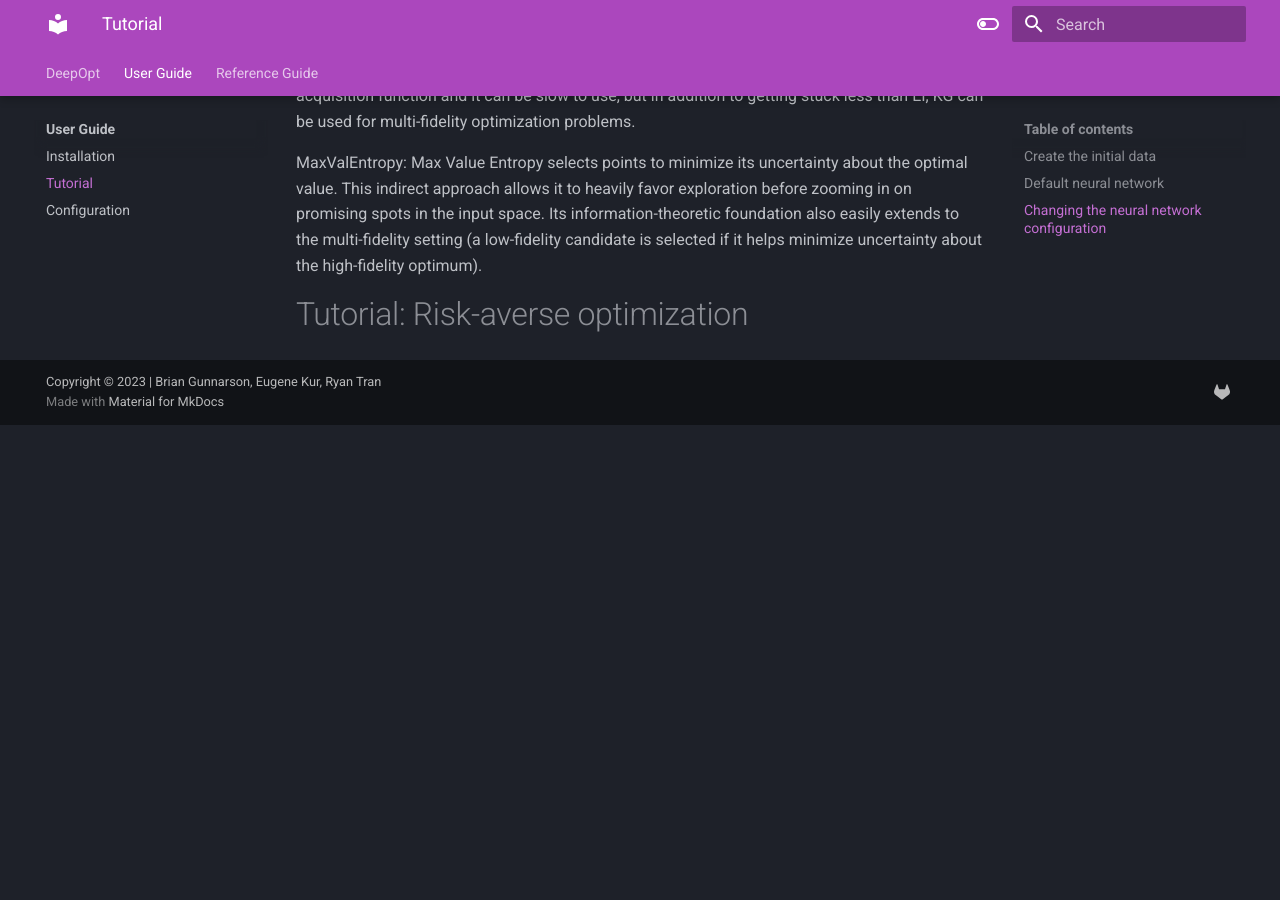
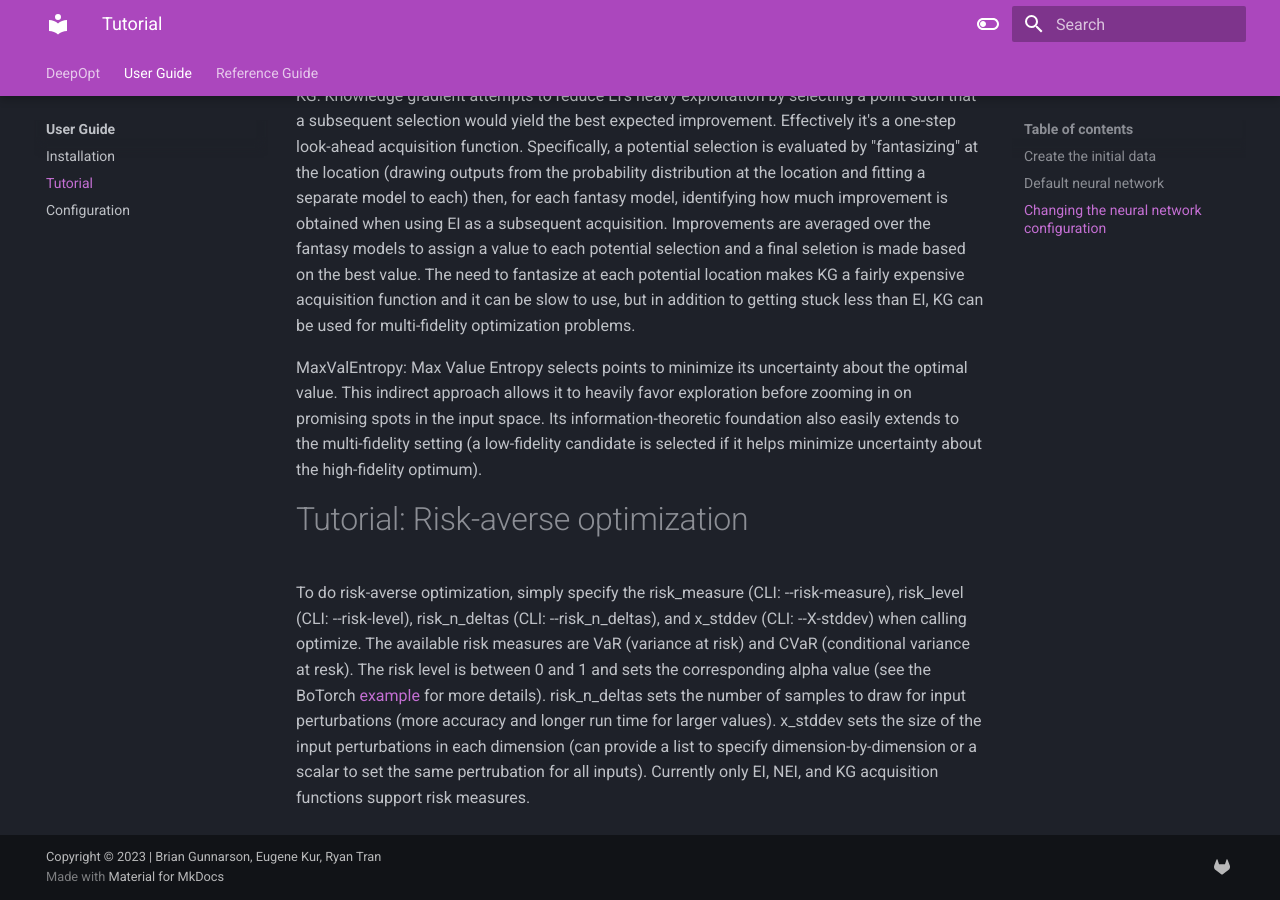
Before and after one commit to LLNL/deepopt, an MkDocs documentation site: the page built from docs/user_guide/tutorial.md, in a window 1280 px wide and 900 px high, scrolled down 4752 px. Built offline with MkDocs 1.6.1 and Material for MkDocs 9.7.7, drawn with Linux system fonts in a browser that asks for light colours; before the commit the page ends 5177 px from its top, so only the background shows below that; some of the changed text lies outside the part shown.

Commit message:
Completed tutorial documentation

````diff
--- a/docs/user_guide/tutorial.md
+++ b/docs/user_guide/tutorial.md
@@ -99,6 +99,40 @@
 ```
 
 ## Changing the neural network configuration
+Simply create a configuration yaml file with the desired entries (available settings described [here](configuration.md)). Then train and optimize the model as above, while specifying the configuration file:
+
+=== "DeepOpt API"
+    ```py title="run_deepopt.py" linenums="9"
+    model.learn(outfile=f'learner_{model_type}.ckpt',config_file='config.yaml') # (1)
+    ```
+
+    1. Train the neural network and save its state to a checkpoint file.
+
+=== "DeepOpt CLI"
+    ```bash
+    input_dim = 5
+    bounds = ""
+    for i in {1..input_dim-1}; do bounds+="[0,1],"; done
+    bounds+="[0,1]"
+    deepopt learn -i sims.npz -o learner_delUQ.ckpt -m delUQ -b $bounds -c config.yaml
+    ```
+
+
+=== "DeepOpt API"
+    ```py title="run_deepopt.py" linenums="10"
+    model.optimize(outfile='suggested_inputs.npy',
+                   learner_file=f'learner_{model_type}.ckpt',
+                   config_file=config.yaml,
+                   acq_method='EI') # (1)
+    ```
+
+    1. Use Expected Improvement to acquire new points based on the model saved in learner_file and save those points as a numpy array in outfile.
+
+=== "DeepOpt CLI"
+    ```bash
+    deepopt optimize -i sims.npz -o suggested_inputs.npy -l learner_delUQ.ckpt \
+    -m delUQ -b $bounds -a EI -c config.yaml
+    ```
 
 # Tutorial: Iterative optimization
 
@@ -200,3 +234,4 @@
 MaxValEntropy: Max Value Entropy selects points to minimize its uncertainty about the optimal value. This indirect approach allows it to heavily favor exploration before zooming in on promising spots in the input space. Its information-theoretic foundation also easily extends to the multi-fidelity setting (a low-fidelity candidate is selected if it helps minimize uncertainty about the high-fidelity optimum).
 
 # Tutorial: Risk-averse optimization
+To do risk-averse optimization, simply specify the risk_measure (CLI: --risk-measure), risk_level (CLI: --risk-level), risk_n_deltas (CLI: --risk_n_deltas), and x_stddev (CLI: --X-stddev) when calling optimize. The available risk measures are VaR (variance at risk) and CVaR (conditional variance at resk). The risk level is between 0 and 1 and sets the corresponding alpha value (see the BoTorch [example](https://botorch.org/tutorials/risk_averse_bo_with_environmental_variables) for more details). risk_n_deltas sets the number of samples to draw for input perturbations (more accuracy and longer run time for larger values). x_stddev sets the size of the input perturbations in each dimension (can provide a list to specify dimension-by-dimension or a scalar to set the same pertrubation for all inputs). Currently only EI, NEI, and KG acquisition functions support risk measures.
````
